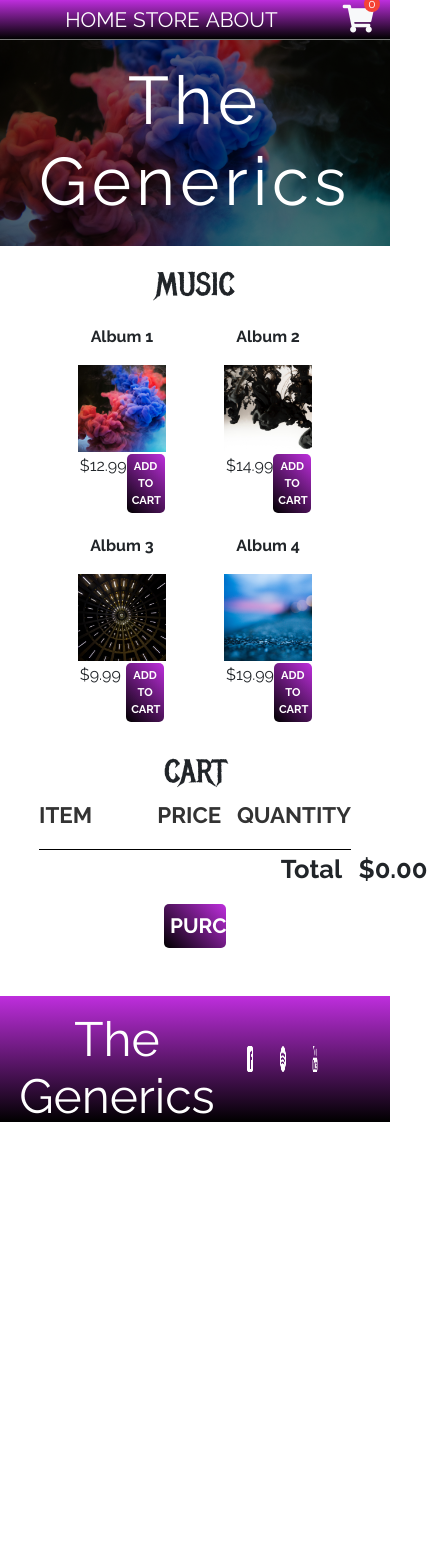
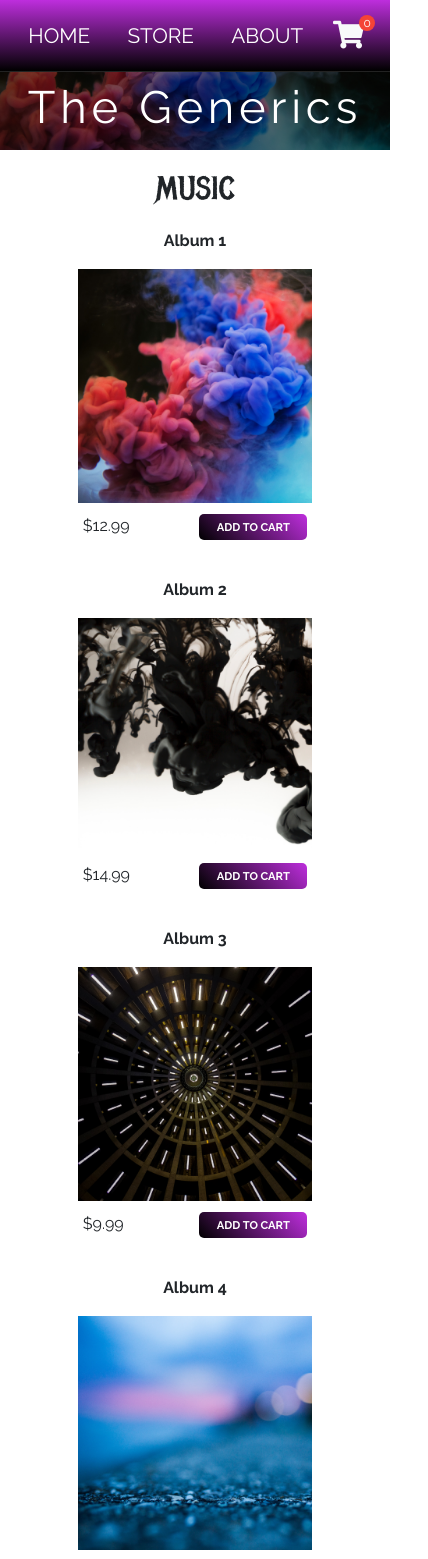
Before and after one commit to papa28x4/Estore, a React (Create React App) app: page /store in a window 390 px wide. Shown: the top 1559 px of the page, 428 px wide, since content can reach past the window. Before the commit the page ends 1126 px from the top, so only its background shows below. Built offline with nearby package versions, Linux system fonts and the light colour scheme.

Commit message:
responsiveness

```diff
--- a/package.json
+++ b/package.json
@@ -18,6 +18,7 @@
     "react-dom": "^16.13.1",
     "react-google-login": "^5.1.3",
     "react-hook-form": "^5.6.3",
+    "react-icons": "^3.11.0",
     "react-redux": "^7.2.0",
     "react-router-dom": "^5.1.2",
     "react-scripts": "3.4.1",
--- a/src/components/Cart.js
+++ b/src/components/Cart.js
@@ -1,11 +1,10 @@
-import React, { Component } from 'react'
+import React, { Component } from 'react';
 import CartItem from './CartItem';
 import {connect} from 'react-redux';
 import {calcSubTotal, calcEstTotal} from '../reduxStore/action';
 import {Link} from 'react-router-dom';
 
 export class Cart extends Component {
-
 
     componentDidUpdate(prevProps, prevState){
         if(prevProps.cart !== this.props.cart){
--- a/src/components/CartIcon.js
+++ b/src/components/CartIcon.js
@@ -11,8 +11,8 @@ export class CartIcon extends Component {
     }
     render() {
         return (
-            <div>
-                <span className="icon-parent pt-3"><a href="/#" className="icon-bullet" data-content={this.props.totalQty} ><i className="fas fa-shopping-cart text-light fa-lg mr-3"></i></a></span>
+            <div className="cart-icon">
+                <span className="icon-parent pt-0"><a href="/#" className="icon-bullet" data-content={this.props.totalQty} ><i className="fas fa-shopping-cart text-light fa-lg mr-3"></i></a></span>
             </div>
         )
     }
--- a/src/components/CartItem.js
+++ b/src/components/CartItem.js
@@ -1,4 +1,5 @@
 import React, { Component } from 'react';
+import { FaTrashAlt } from 'react-icons/fa';
 import {connect} from 'react-redux';
 import { removeFromCart, updateCart } from '../reduxStore/action';
 
@@ -27,9 +28,9 @@ class CartItem extends Component {
 
         return (
              <div className="cart-item item">
-                <li><p><img src={product.url} alt="thumbnail"/><span>{product.productName}</span></p></li>
+                <li><p><img src={product.url} alt="thumbnail"/><span className="product-name">{product.productName}</span></p></li>
                 <li><p className="amount">$<span>{product.price}</span></p></li>
-                <li><p className="qty"><input id="qty" type="number" min="1" value={item.qty} onChange={this.changeHandler}/><button className="removebtn buyTicket" onClick={()=>this.deleteHandler(product.productId)}>REMOVE</button></p></li>
+                <li><p className="qty"><input id="qty" type="number" min="1" value={item.qty} onChange={this.changeHandler}/><button className="removebtn buyTicket" onClick={()=>this.deleteHandler(product.productId)}><FaTrashAlt size={20} /></button></p></li>
              </div>
         )
     }
--- a/src/components/Header.js
+++ b/src/components/Header.js
@@ -5,9 +5,7 @@ import {Link} from 'react-router-dom';
 function Header() {
     return (
          <header className="header" style={{position: 'relative'}} >
-                <nav style={{display: 'flex', alignItems: 'center', 'zIndex': 10, width:'100%', position:'fixed', top: '0',
-                backgroundImage: 'linear-gradient(to top, #000000, #be2edd)'
-                 }}>
+                <nav>
                     <ul className="nav-links">
                         <li><Link to="/">HOME</Link></li>
                         <li><Link to="/store">STORE</Link></li>
@@ -16,7 +14,7 @@ function Header() {
                     <CartIcon />
                 </nav>
 
-                <h1 style={{paddingTop: '61px'}}>The Generics</h1>
+                <h1 className="header-text">The Generics</h1>
 
             </header>
     )
--- a/src/components/ItemDetails.js
+++ b/src/components/ItemDetails.js
@@ -22,7 +22,7 @@ export default class ItemDetails extends Component {
                     <Media>
                             <img style={{width:100, height:100}} src={item.url} alt="coffee"/>
                             <Media.Body className="ml-2">
-                               {buy.description}
+                               {item.productName}
                                 <Row className="show-grid mt-2">
                                     <Col sm={6}>
                                         <strong>{`$${item.price}`}</strong>
--- a/src/components/Store.js
+++ b/src/components/Store.js
@@ -7,7 +7,7 @@ import Cart from './Cart';
 
 class Store extends Component {
     render() {
-        // console.log(this.props)
+
         return (
             <>
                 <section className="music" >
--- a/src/css/cartIcon.css
+++ b/src/css/cartIcon.css
@@ -4,8 +4,8 @@
 .icon-bullet:after{
 	content: attr(data-content);
 	position: absolute;
-	top: 0px;
-	right: 10px;
+	top: -5px;
+	right: 5px;
 	height: 16px;
 	width: 16px;
 	background-color: #f44336;
--- a/src/css/store.css
+++ b/src/css/store.css
@@ -1,15 +1,9 @@
 @import url('https://fonts.googleapis.com/css?family=Raleway:300,400,700');
 @import url("https://fonts.googleapis.com/css?family=Metal+Mania");
-/*
-@font-face {
-    font-family: "Booter - Zero Zero";
-    src: url("Fonts/Booter - Zero Zero.woff") format("woff"),
-         url("Fonts/Booter - Zero Zero.woff2") format("woff2");
-    font-weight: normal;
-    font-style: normal;
-} */
 
-*{
+*,
+*::after,
+*::before{
     box-sizing: border-box;
 }
 
@@ -19,10 +13,11 @@ html, body{
     min-height: 100%;
 }
 
-.wrapper{
+body{
+    font-family: Raleway, Verdana, sans-serif;
+    text-align: center;
     margin: 0;
 }
-
 
 .header{
     background: url("/Images/Background.jpg");
@@ -35,15 +30,10 @@ html, body{
     padding: 0 0 1rem 0;
 }
 
-body{
-    font-family: Raleway, Verdana, sans-serif;
-    text-align: center;
-    margin: 0;
-
-}
 li{
     list-style: none
 }
+
 a{
     text-decoration: none;
     color: white;
@@ -56,19 +46,52 @@ h1{
     letter-spacing: 0.3rem;
 }
 
+.header-text{
+    padding-top: 80px;
+    margin-bottom: 0;
+    font-size: calc(2.1rem + 3vw);
+}
+
 nav{
-    border-bottom: 1px solid #777;
+    border-bottom: 1px solid #222;
     margin: 0;
     padding: 0;
+    display: flex;
+    justify-content: center;
+    align-items: center;
+    z-index: 10;
+    width: 100%;
+    position: fixed;
+    top: 0;
+    background-image: linear-gradient(to top, #000000, #be2edd);
+    padding-top: 20px;
+    padding-bottom: 20px;
 }
 
 .nav-links{
     display: flex;
     justify-content: space-around;
     width: 60%;
-    margin: 0 auto;
-    padding: 1% 2%;
+    margin: 0;
 }
+
+.cart-icon{
+    display: flex;
+    width: 20%;
+    justify-content: flex-end;
+    align-items: center;
+}
+
+@media screen and (max-width: 640px){
+    .nav-links{
+        width: 80%;
+        padding-left: 0;
+    }
+    .cart-icon{
+        width: 15%;
+    }
+}
+
 
 .nav-links li{
     animation: slideIn 0.5s ease-in forwards;
@@ -181,15 +204,15 @@ nav{
 .schedule{
     width: 80%;
     margin: 0 auto;
+    overflow-x: scroll;
 }
 
 .buyTicket{
     padding: 5% 6%;
     width: 45%;
+    min-width: 108px;
     border-radius: 5px;
     color: white;
-    /* background-color: #56CCF2; */
-    /* background-color: #be2edd; */
     background-image: linear-gradient(45deg, #000000, #be2edd);
     font-size: 0.7em;
     font-weight: 700;
@@ -198,6 +221,25 @@ nav{
 
 .buyTicket:hover{
     background-color: #2D9BCD;
+}
+@media screen and (max-width:720px){
+    .schedule .buyTicket{
+        padding: 3%;
+        min-width: 90px;
+        height: 30px;
+    }
+
+}
+
+@media screen and (max-width:500px){
+    .buyTicket{
+        padding: 2%;
+    }
+    .grid{
+        grid-template-columns: 50px 100px 100px 100px;
+        grid-column-gap: 10px;
+        min-width: 380px;
+    }
 }
 
 .date{
@@ -214,14 +256,15 @@ nav{
     margin-top: 4%;
     color: white;
     display: flex;
-    height: 15vh;
+    min-height: 15vh;
+    padding-top: 20px;
+    padding-bottom: 20px;
+    justify-content: space-around;
 }
 
 .footer-text{
-    width: 60%;
     font-size: 3em;
     margin-bottom: 0;
-    margin-top: 15px;
 }
 .social{
     display: flex;
@@ -231,16 +274,56 @@ nav{
 }
 
 .social img{
-    width: 6%;
-    height: 20%;
+    width: 20px;
+    height: 20px;
+}
+
+@media screen and (max-width:540px){
+    .footer{
+       flex-direction: column;
+       align-content: center;
+    }
+    .footer-text{
+        width: 100%;
+        font-size: 2.5em;
+    }
+    .social{
+        display: flex;
+        justify-content: center;
+        align-items: center;
+        width: 100%;
+        margin: 10px 0 10px;
+    }
+    .social img{
+        width: 20px;
+        height: 20px;
+        margin-left: 2em;
+    }
+    .social img:first-child{
+        margin-left: 0;
+    }
 }
 
 .music-grid{
     display: grid;
-    grid-template-columns: repeat(2, 1fr);
+    grid-template-columns: repeat(auto-fit, minmax(300px, 1fr));
     width: 60%;
     margin: 0 auto;
     grid-row-gap: 5%;
+    padding-bottom: 50px;
+}
+
+@media screen and (max-width:1040px){
+    .music-grid{
+        grid-row-gap: 2%;
+    }
+}
+
+@media screen and (max-width:640px){
+    .music-grid{
+        width: 80%;
+        grid-row-gap: 2%;
+    }
 }
 
 h2{
@@ -250,11 +333,12 @@ h2{
 .music-grid .price{
     display: flex;
     justify-content: space-between;
-    padding: 2%;
+    padding: 5% 2%;
 }
 
 .music-grid>div{
     width: 75%;
+    margin: 0 auto;
 }
 
 .music-grid>div:nth-child(2n) {
@@ -268,22 +352,23 @@ img{
         font-weight: bold;
     }
 
-.addToCart{
-    /* width: 10%; */
-}
-
 .merch{
     padding-top: 5%;
 }
 
 #coffee-Li{
-    /* border: 2px solid green; */
     padding-top: 26%;
 }
 
 .cart{
     width: 80%;
     margin: 0 auto;
+
+}
+@media screen and (max-width: 1040px){
+    .cart{
+        padding-top: 7vw;
+    }
 }
 
 .cart-item li{
@@ -313,6 +398,7 @@ img{
     display: grid;
     grid-template-columns: 3fr 1fr 2fr;
     grid-column-gap: 5%;
+    align-items: center;
 }
 
 .cart-item img{
@@ -321,8 +407,33 @@ img{
     margin-right: 10%;
 }
 
+@media screen and (max-width:720px){
+    .cart-item{
+        grid-template-columns: 3fr 2fr 2fr;
+    }
+}
+
+@media screen and (max-width:500px){
+    .cart-item{
+        grid-template-columns: 1fr 1fr 1fr;
+    }
+
+    .cart-item.item li:first-child{
+        padding-left: 5px;
+        padding-right: 10px;
+    }
+    .cart-item img{
+        width: 100%;
+        border-radius: 5px;
+    }
+}
+
 .removebtn{
     background-color: #EB5757;
+    font-size: calc(0.5rem + 1.1vw);
+    padding: 3%;
+    width: 50px;
+    height: calc(40px + 1vw);
 }
 
 .removebtn:hover{
@@ -331,31 +442,47 @@ img{
 
 input[type="number"]{
     width:35%;
-    padding: 4%;
+    padding: 3%;
     margin-right: 10%;
+    height: calc(40px + 1vw);
 }
+
+@media screen and (max-width:720px){
+    input[type="number"]{
+        width: 50%;
+    }
+}
+
 
 .item li p{
     display: flex;
     justify-content: flex-start;
     align-items: center;
     font-size: 145%;
+    margin-top: 8px;
+    margin-bottom: 8px;
 }
 
-.amount{
-  margin-top: 35%;
-}
-.qty{
-    margin-top: 14%;
+.cart-item.item li{
+    display: flex;
+    align-content: center;
 }
 
 #summation {
-    width: 30%;
-    margin: 0 0 5% 70%;
+    display: flex;
+    justify-content: flex-end;
+    margin-top: 15px;
+    margin-bottom: 10px;
+}
+
+@media screen and (max-width:500px){
+    .product-name{
+        display: none;
+    }
 }
 
 #summation p{
-    padding: 0 5% 0 25%;
+    padding: 0 2% 0 0;
     font-weight: bold;
     font-size: 160%;
 }
@@ -363,11 +490,17 @@ input[type="number"]{
    padding-left: 25%;
 }
 
+@media screen and (max-width:720px){
+    #summation span:first-of-type{
+        padding-left: 5%;
+     }
+}
 .purchase{
     width: 20%;
-    padding: 2%;
-    font-size: 100%;
+    padding: 2% 3%;
     text-transform: uppercase;
+    min-width: 120px;
+    font-size: calc(0.6rem + 1vw);
 }
 
 .change-qty{
```
Also changed, not shown: 1 other file (tests, documents, lock files or other folders).
